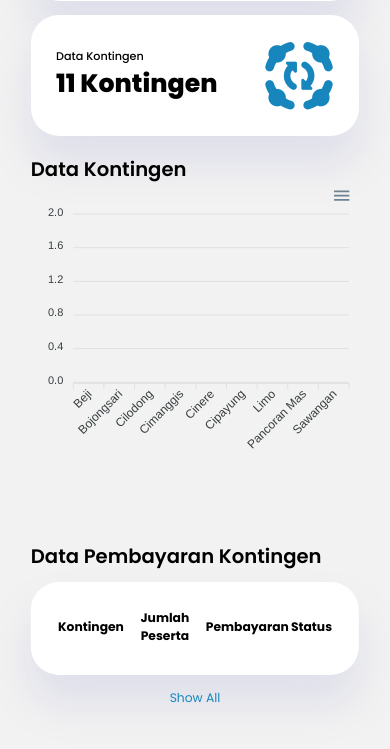
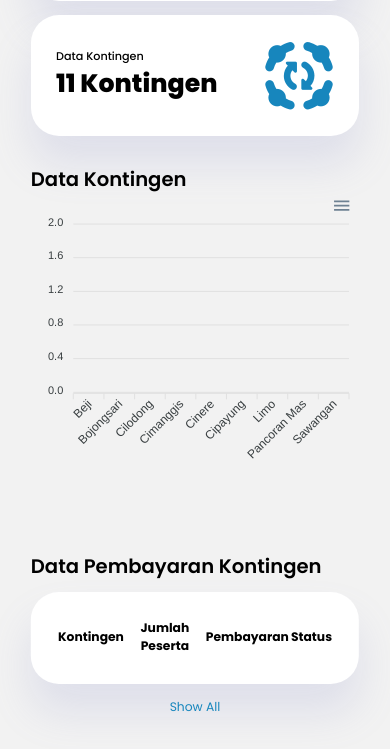
Before and after one commit to afanyudhoardnsyh/websiteraicabupdate, a PHP site: page /websiteraicabupdate/dashboard/dashboard.php in a window 390 px wide. Shown: the part 283-1032 px from the top of the page. Run offline with PHP 8.4, Linux system fonts and the light colour scheme; the visitor is signed in with stand-in values (Sample User, id 1); data that the repository does not hold is empty; some libraries are stand-ins or nearby versions.

Commit message:
Update styledashboard.css

```diff
--- a/dashboard/asset/css/styledashboard.css
+++ b/dashboard/asset/css/styledashboard.css
@@ -470,6 +470,10 @@ main .recent-orders .show{
         flex-basis: 40%;
     }
 
+    main .chart-kontingen {
+        margin-top: 2rem ;
+    }
+
     main .recent-orders {
         width: 94%;
         position: absolute;
```
